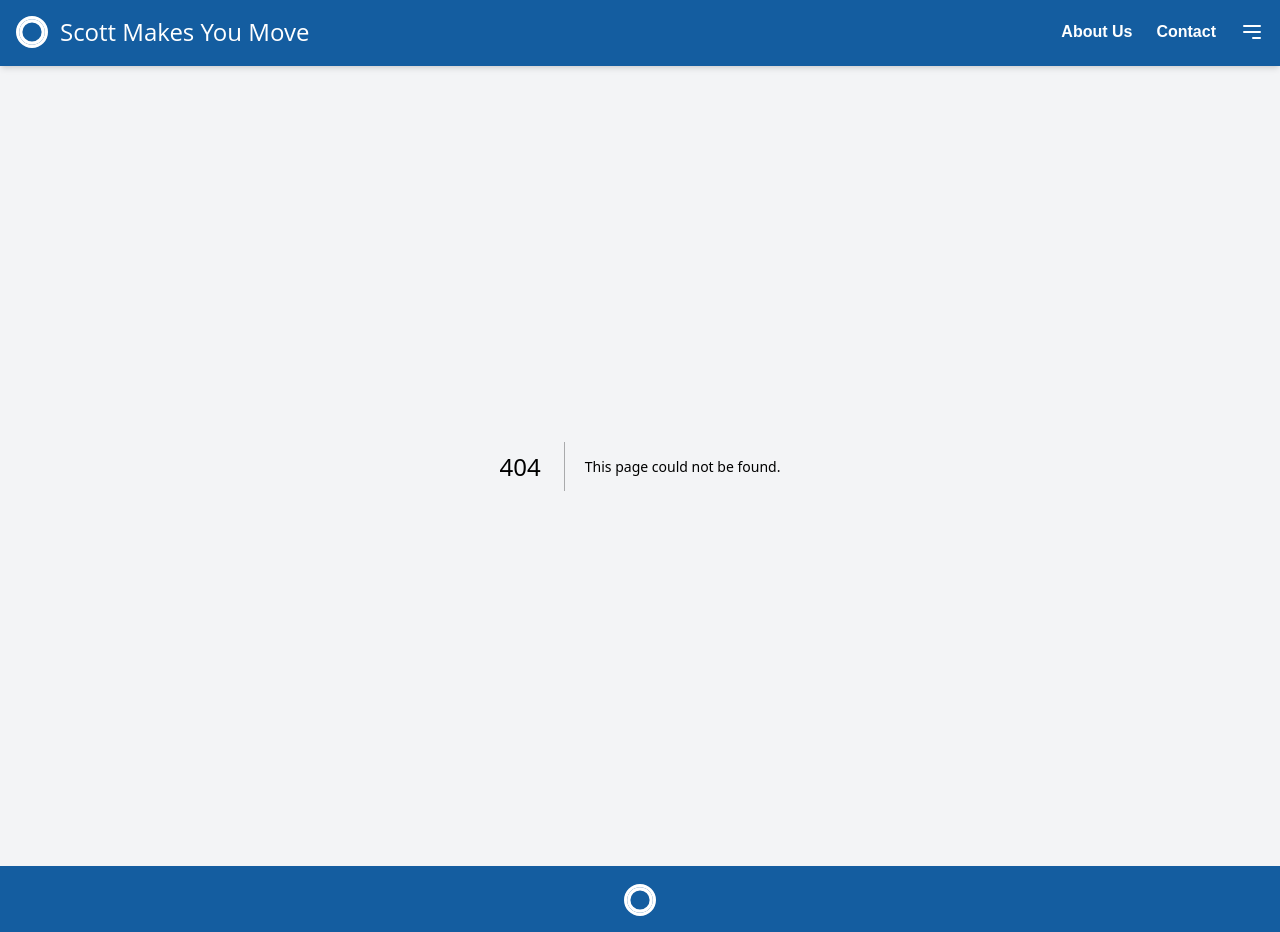
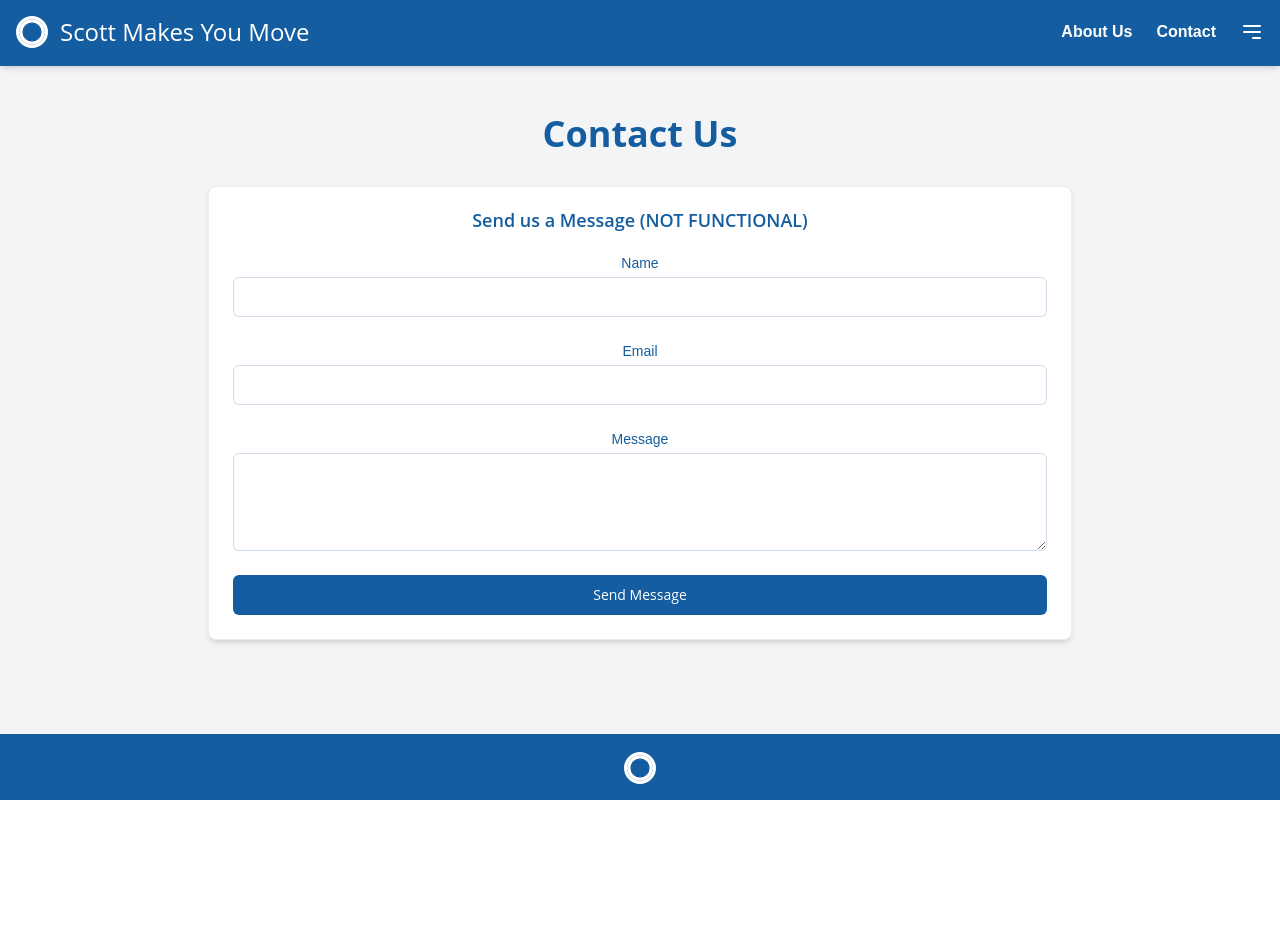
Before and after one commit to Scott-Makes-You-Move/frontend, a Next.js app: page /contact in a window 1280 px wide. Before the commit this address had no page. After the commit the page ends 800 px from the top, so only its background shows below. Built offline with nearby package versions, Linux system fonts and the light colour scheme.

Commit message:
:sparkles: Chore: contact for

```diff
--- /dev/null
+++ b/app/contact/page.tsx
@@ -0,0 +1,140 @@
+// app/contact/page.tsx
+"use client";
+
+import { useState } from "react";
+import { Card, CardContent, CardHeader, CardTitle } from "@/components/Card";
+import { Input } from "@/components/Input";
+import { Textarea } from "@/components/Textarea";
+import { Button } from "@/components/Button";
+import { Mail, Phone } from "lucide-react";
+
+interface ContactFormData {
+  name: string;
+  email: string;
+  message: string;
+}
+
+const ContactPage = () => {
+  const [formData, setFormData] = useState<ContactFormData>({
+    name: "",
+    email: "",
+    message: "",
+  });
+
+  const handleSubmit = async (e: React.FormEvent) => {
+    e.preventDefault();
+    // Add your form submission logic here
+    console.log("Form submitted:", formData);
+  };
+
+  const handleChange = (
+    e: React.ChangeEvent<HTMLInputElement | HTMLTextAreaElement>
+  ) => {
+    const { name, value } = e.target;
+    setFormData((prev) => ({
+      ...prev,
+      [name]: value,
+    }));
+  };
+
+  return (
+    <main className="max-w-4xl mx-auto px-4 py-12 font-body animate-fade-in">
+      <h1 className="text-4xl font-title font-bold text-primary mb-8">
+        Contact Us
+      </h1>
+      <Card className="border-primary/10">
+        <CardHeader>
+          <CardTitle className="font-title text-primary">
+            Send us a Message (NOT FUNCTIONAL)
+          </CardTitle>
+        </CardHeader>
+        <CardContent>
+          <form onSubmit={handleSubmit} className="space-y-6">
+            <div>
+              <label
+                htmlFor="name"
+                className="block text-sm font-medium text-primary mb-1"
+              >
+                Name
+              </label>
+              <Input
+                id="name"
+                name="name"
+                value={formData.name}
+                onChange={handleChange}
+                className="border-primary/20 focus:border-secondary focus:ring-secondary"
+                required
+              />
+            </div>
+
+            <div>
+              <label
+                htmlFor="email"
+                className="block text-sm font-medium text-primary mb-1"
+              >
+                Email
+              </label>
+              <Input
+                type="email"
+                id="email"
+                name="email"
+                value={formData.email}
+                onChange={handleChange}
+                className="border-primary/20 focus:border-secondary focus:ring-secondary"
+                required
+              />
+            </div>
+
+            <div>
+              <label
+                htmlFor="message"
+                className="block text-sm font-medium text-primary mb-1"
+              >
+                Message
+              </label>
+              <Textarea
+                id="message"
+                name="message"
+                rows={4}
+                value={formData.message}
+                onChange={handleChange}
+                className="border-primary/20 focus:border-secondary focus:ring-secondary"
+                required
+              />
+            </div>
+
+            <Button
+              type="submit"
+              className="w-full bg-primary hover:bg-secondary text-background font-title transition-colors rounded-button"
+            >
+              Send Message
+            </Button>
+          </form>
+
+          {/* <div className="mt-8 pt-8 border-t border-primary/10">
+            <h2 className="text-2xl font-title font-semibold text-primary mb-4">
+              Other Ways to Reach Us
+            </h2>
+            <div className="space-y-4">
+              <div className="flex items-center">
+                <Mail className="w-6 h-6 text-primary mr-3" />
+                <a
+                  href="mailto:support@scottmakesyoumove.com"
+                  className="text-primary hover:text-secondary transition-colors"
+                >
+                  support@scottmakesyoumove.com
+                </a>
+              </div>
+              <div className="flex items-center">
+                <Phone className="w-6 h-6 text-primary mr-3" />
+                <span className="text-gray-700">XX-XXX-XXXX</span>
+              </div>
+            </div>
+          </div> */}
+        </CardContent>
+      </Card>
+    </main>
+  );
+};
+
+export default ContactPage;
--- /dev/null
+++ b/components/Button.tsx
@@ -0,0 +1,59 @@
+// components/ui/button.tsx
+import * as React from "react";
+import { cva, type VariantProps } from "class-variance-authority";
+
+const buttonVariants = cva(
+  `
+    inline-flex items-center justify-center
+    rounded-button text-sm font-medium
+    font-title ring-offset-background
+    transition-colors focus-visible:outline-none
+    focus-visible:ring-2 focus-visible:ring-secondary
+    focus-visible:ring-offset-2 disabled:pointer-events-none
+    disabled:opacity-50
+  `,
+  {
+    variants: {
+      variant: {
+        default: "bg-primary text-background hover:bg-secondary",
+        destructive: "bg-red-500 text-background hover:bg-red-600",
+        outline:
+          "border border-primary/20 bg-background hover:bg-primary/10 text-primary",
+        secondary: "bg-secondary text-background hover:bg-secondary/90",
+        ghost: "hover:bg-primary/10 text-primary",
+        link: "text-primary underline-offset-4 hover:underline",
+      },
+      size: {
+        default: "h-10 px-4 py-2",
+        sm: "h-9 rounded-button px-3",
+        lg: "h-11 rounded-button px-8",
+        icon: "h-10 w-10",
+      },
+    },
+    defaultVariants: {
+      variant: "default",
+      size: "default",
+    },
+  }
+);
+
+export interface ButtonProps
+  extends React.ButtonHTMLAttributes<HTMLButtonElement>,
+    VariantProps<typeof buttonVariants> {
+  asChild?: boolean;
+}
+
+const Button = React.forwardRef<HTMLButtonElement, ButtonProps>(
+  ({ className = "", variant, size, ...props }, ref) => {
+    return (
+      <button
+        className={`${buttonVariants({ variant, size })} ${className}`}
+        ref={ref}
+        {...props}
+      />
+    );
+  }
+);
+Button.displayName = "Button";
+
+export { Button, buttonVariants };
--- /dev/null
+++ b/components/Input.tsx
@@ -0,0 +1,34 @@
+// components/ui/input.tsx
+import * as React from "react";
+
+export interface InputProps
+  extends React.InputHTMLAttributes<HTMLInputElement> {}
+
+const Input = React.forwardRef<HTMLInputElement, InputProps>(
+  ({ className = "", ...props }, ref) => {
+    return (
+      <input
+        className={`
+          flex h-10 w-full rounded-button border
+          border-primary/20 bg-background px-3 py-2
+          text-sm font-body ring-offset-background
+          file:border-0 file:bg-transparent
+          file:text-sm file:font-medium
+          placeholder:text-gray-500
+          focus-visible:outline-none
+          focus-visible:ring-2
+          focus-visible:ring-secondary
+          focus-visible:ring-offset-2
+          disabled:cursor-not-allowed
+          disabled:opacity-50
+          ${className}
+        `}
+        ref={ref}
+        {...props}
+      />
+    );
+  }
+);
+Input.displayName = "Input";
+
+export { Input };
--- /dev/null
+++ b/components/Textarea.tsx
@@ -0,0 +1,33 @@
+// components/ui/textarea.tsx
+import * as React from "react";
+
+export interface TextareaProps
+  extends React.TextareaHTMLAttributes<HTMLTextAreaElement> {}
+
+const Textarea = React.forwardRef<HTMLTextAreaElement, TextareaProps>(
+  ({ className = "", ...props }, ref) => {
+    return (
+      <textarea
+        className={`
+          flex min-h-[80px] w-full rounded-button
+          border border-primary/20 bg-background
+          px-3 py-2 text-sm font-body
+          ring-offset-background
+          placeholder:text-gray-500
+          focus-visible:outline-none
+          focus-visible:ring-2
+          focus-visible:ring-secondary
+          focus-visible:ring-offset-2
+          disabled:cursor-not-allowed
+          disabled:opacity-50
+          ${className}
+        `}
+        ref={ref}
+        {...props}
+      />
+    );
+  }
+);
+Textarea.displayName = "Textarea";
+
+export { Textarea };
--- a/package.json
+++ b/package.json
@@ -9,6 +9,8 @@
     "lint": "next lint"
   },
   "dependencies": {
+    "class-variance-authority": "^0.7.1",
+    "lucide-react": "^0.475.0",
     "motion": "^12.4.1",
     "next": "15.1.6",
     "react": "^19",
```
Also changed, not shown: 1 other file (tests, documents, lock files or other folders).
